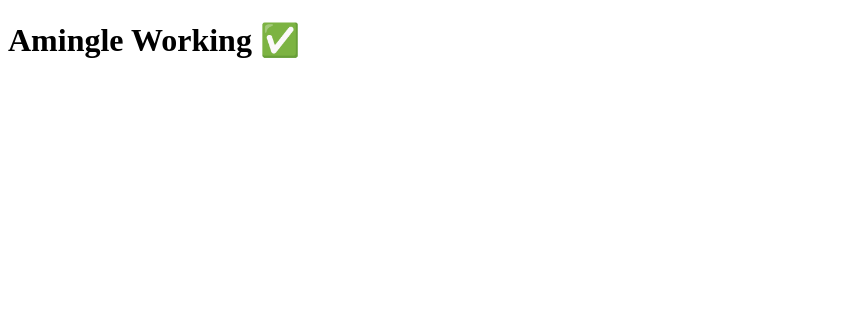
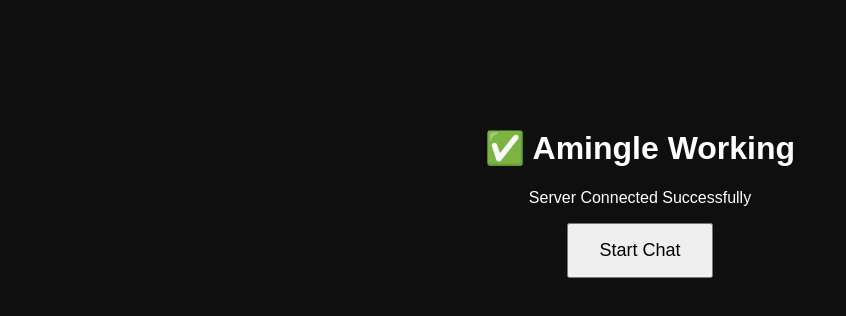
Before and after one commit to shammas427/amingle.github.io, a website: page index.html in a window 1280 px wide. Shown: the whole page, without its empty margins (0-846 px from the left). Drawn offline with Linux system fonts and the light colour scheme.

Commit message:
Enhance index.html with styling and button

```diff
--- a/index.html
+++ b/index.html
@@ -1,9 +1,31 @@
 <!DOCTYPE html>
 <html>
 <head>
+<meta charset="UTF-8">
+<meta name="viewport" content="width=device-width, initial-scale=1.0">
 <title>Amingle</title>
+<style>
+body{
+  background:#0f0f0f;
+  color:white;
+  font-family:Arial;
+  text-align:center;
+  padding-top:100px;
+}
+button{
+  padding:15px 30px;
+  font-size:18px;
+}
+</style>
 </head>
 <body>
-<h1>Amingle Working ✅</h1>
+
+<h1>✅ Amingle Working</h1>
+<p>Server Connected Successfully</p>
+
+<button onclick="alert('Working')">
+Start Chat
+</button>
+
 </body>
 </html>
```
